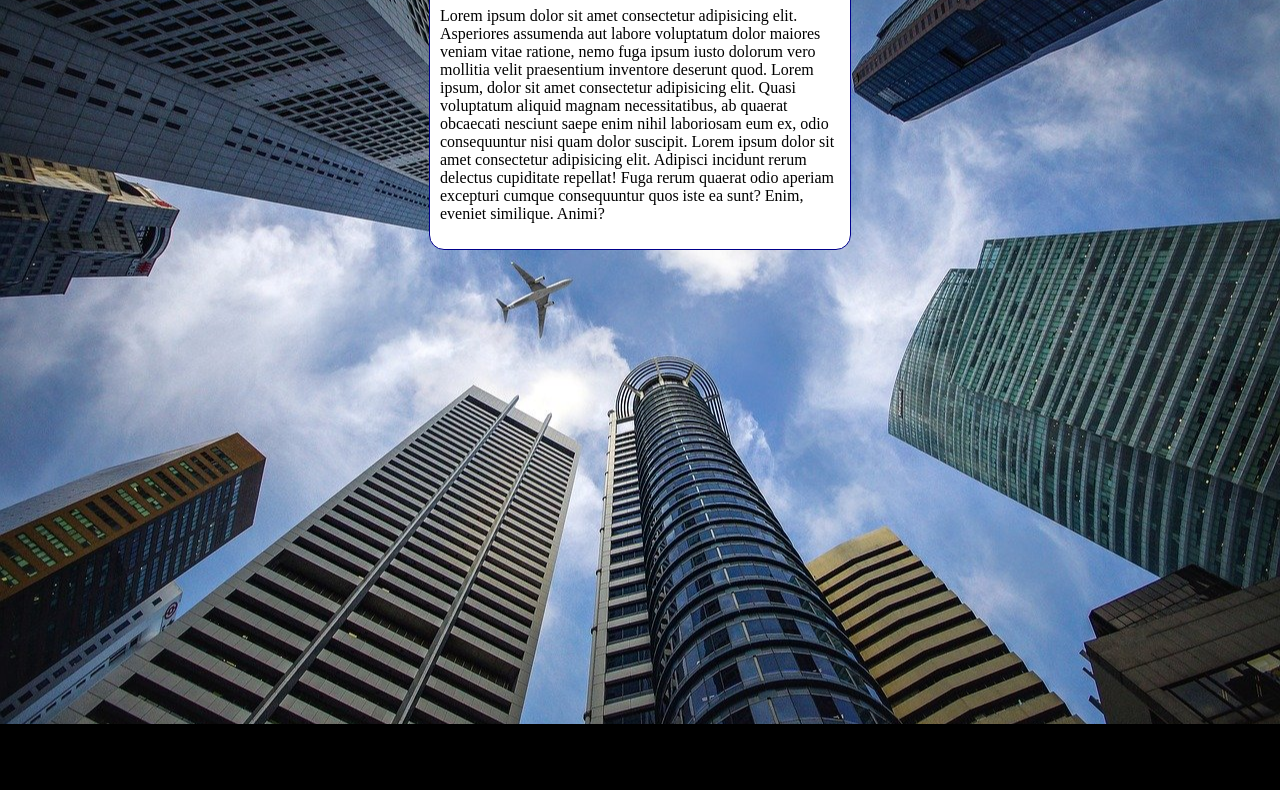
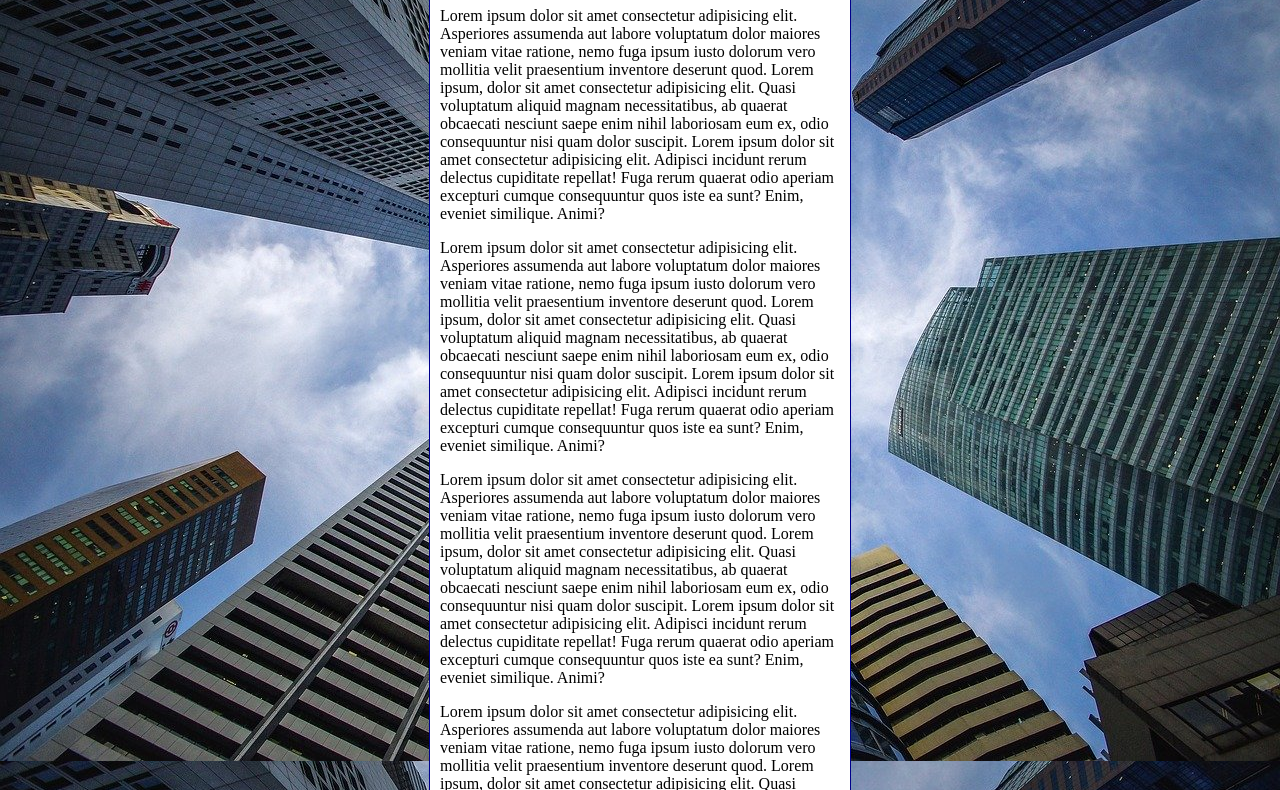
Before and after one commit to ViniciusBFranca/html-css, a plain HTML site: page exercicios/ex022/fundo006.html in a window 1280 px wide. Shown: the part 92-882 px from the top of the page. Before the commit the page ends 816 px from the top, so only its background shows below. Drawn offline with Linux system fonts and the light colour scheme.

Commit message:
atualizei ex022

```diff
--- a/exercicios/ex022/fundo006.html
+++ b/exercicios/ex022/fundo006.html
@@ -3,7 +3,7 @@
 <head>
     <meta charset="UTF-8">
     <meta name="viewport" content="width=device-width, initial-scale=1.0">
-    <title>Document</title>
+    <title>Fundo Fixo de Tela</title>
     <style>
         body {
             height: 100vh;
@@ -12,11 +12,12 @@
             background-position: center center;
             background-repeat: no-repeat;
             background-size: cover;
+            background-attachment: fixed;
         }
 
         main {
             background-color: white;
-            width: 400px;
+            max-width: 400px;
             padding: 10px;
             margin: auto;
             border: 1px solid darkblue;
@@ -28,7 +29,15 @@
 <body>
     <main>
         <h1>Teste de Imagem de Fundo</h1>
+        <p>Lorem ipsum dolor sit amet consectetur adipisicing elit. Asperiores assumenda aut labore voluptatum dolor maiores veniam vitae ratione, nemo fuga ipsum iusto dolorum vero mollitia velit praesentium inventore deserunt quod. Lorem ipsum, dolor sit amet consectetur adipisicing elit. Quasi voluptatum aliquid magnam necessitatibus, ab quaerat obcaecati nesciunt saepe enim nihil laboriosam eum ex, odio consequuntur nisi quam dolor suscipit. Lorem ipsum dolor sit amet consectetur adipisicing elit. Adipisci incidunt rerum delectus cupiditate repellat! Fuga rerum quaerat odio aperiam excepturi cumque consequuntur quos iste ea sunt? Enim, eveniet similique. Animi?
+
+        <p>
+            Lorem ipsum dolor sit amet consectetur adipisicing elit. Asperiores assumenda aut labore voluptatum dolor maiores veniam vitae ratione, nemo fuga ipsum iusto dolorum vero mollitia velit praesentium inventore deserunt quod. Lorem ipsum, dolor sit amet consectetur adipisicing elit. Quasi voluptatum aliquid magnam necessitatibus, ab quaerat obcaecati nesciunt saepe enim nihil laboriosam eum ex, odio consequuntur nisi quam dolor suscipit. Lorem ipsum dolor sit amet consectetur adipisicing elit. Adipisci incidunt rerum delectus cupiditate repellat! Fuga rerum quaerat odio aperiam excepturi cumque consequuntur quos iste ea sunt? Enim, eveniet similique. Animi?
+
+        </p>
         <p>Lorem ipsum dolor sit amet consectetur adipisicing elit. Asperiores assumenda aut labore voluptatum dolor maiores veniam vitae ratione, nemo fuga ipsum iusto dolorum vero mollitia velit praesentium inventore deserunt quod. Lorem ipsum, dolor sit amet consectetur adipisicing elit. Quasi voluptatum aliquid magnam necessitatibus, ab quaerat obcaecati nesciunt saepe enim nihil laboriosam eum ex, odio consequuntur nisi quam dolor suscipit. Lorem ipsum dolor sit amet consectetur adipisicing elit. Adipisci incidunt rerum delectus cupiditate repellat! Fuga rerum quaerat odio aperiam excepturi cumque consequuntur quos iste ea sunt? Enim, eveniet similique. Animi?</p>
+
+       Lorem ipsum dolor sit amet consectetur adipisicing elit. Asperiores assumenda aut labore voluptatum dolor maiores veniam vitae ratione, nemo fuga ipsum iusto dolorum vero mollitia velit praesentium inventore deserunt quod. Lorem ipsum, dolor sit amet consectetur adipisicing elit. Quasi voluptatum aliquid magnam necessitatibus, ab quaerat obcaecati nesciunt saepe enim nihil laboriosam eum ex, odio consequuntur nisi quam dolor suscipit. Lorem ipsum dolor sit amet consectetur adipisicing elit. Adipisci incidunt rerum delectus cupiditate repellat! Fuga rerum quaerat odio aperiam excepturi cumque consequuntur quos iste ea sunt? Enim, eveniet similique. Animi?</p>
     </main>
 </body>
 </html>
```
